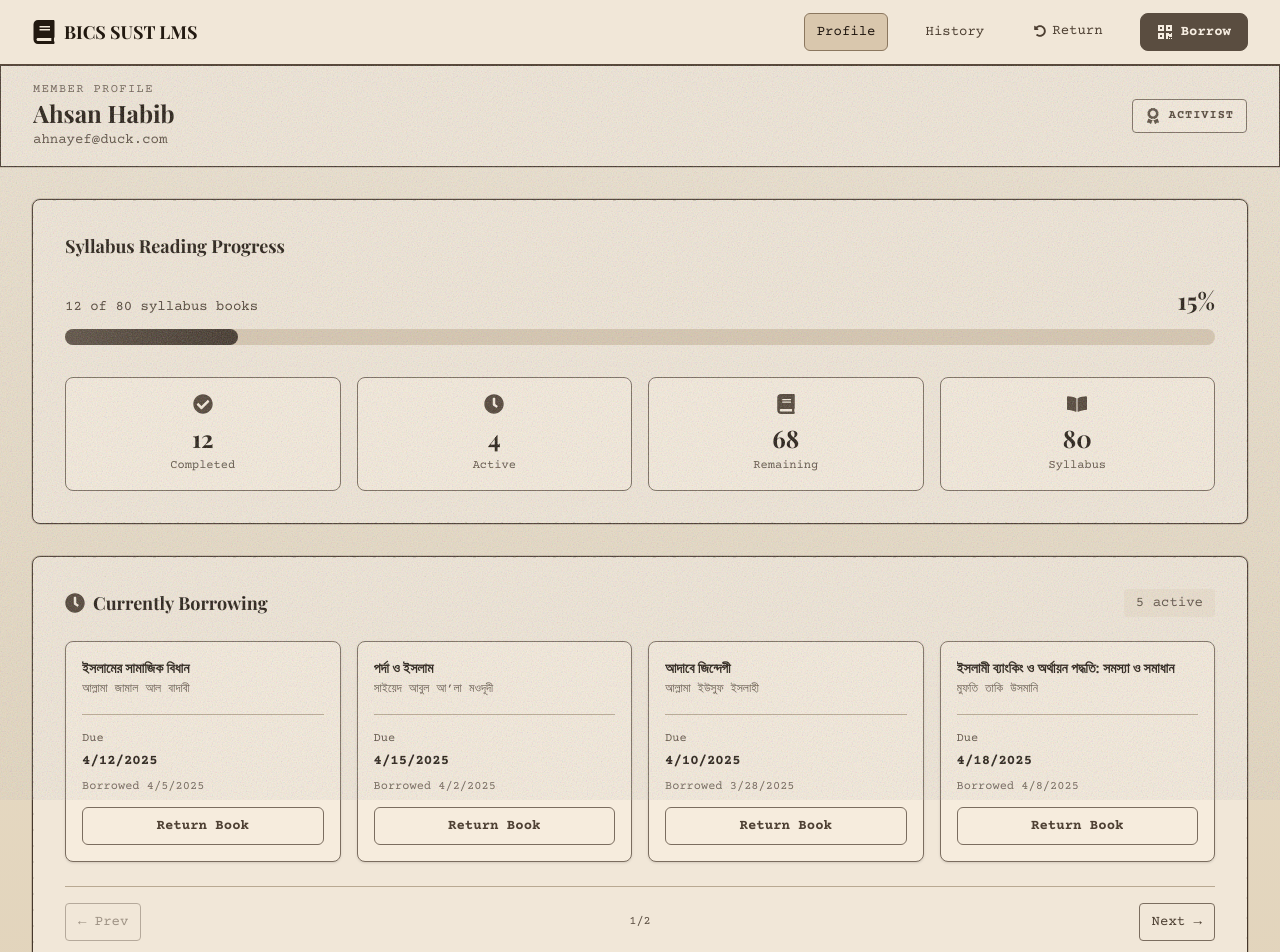
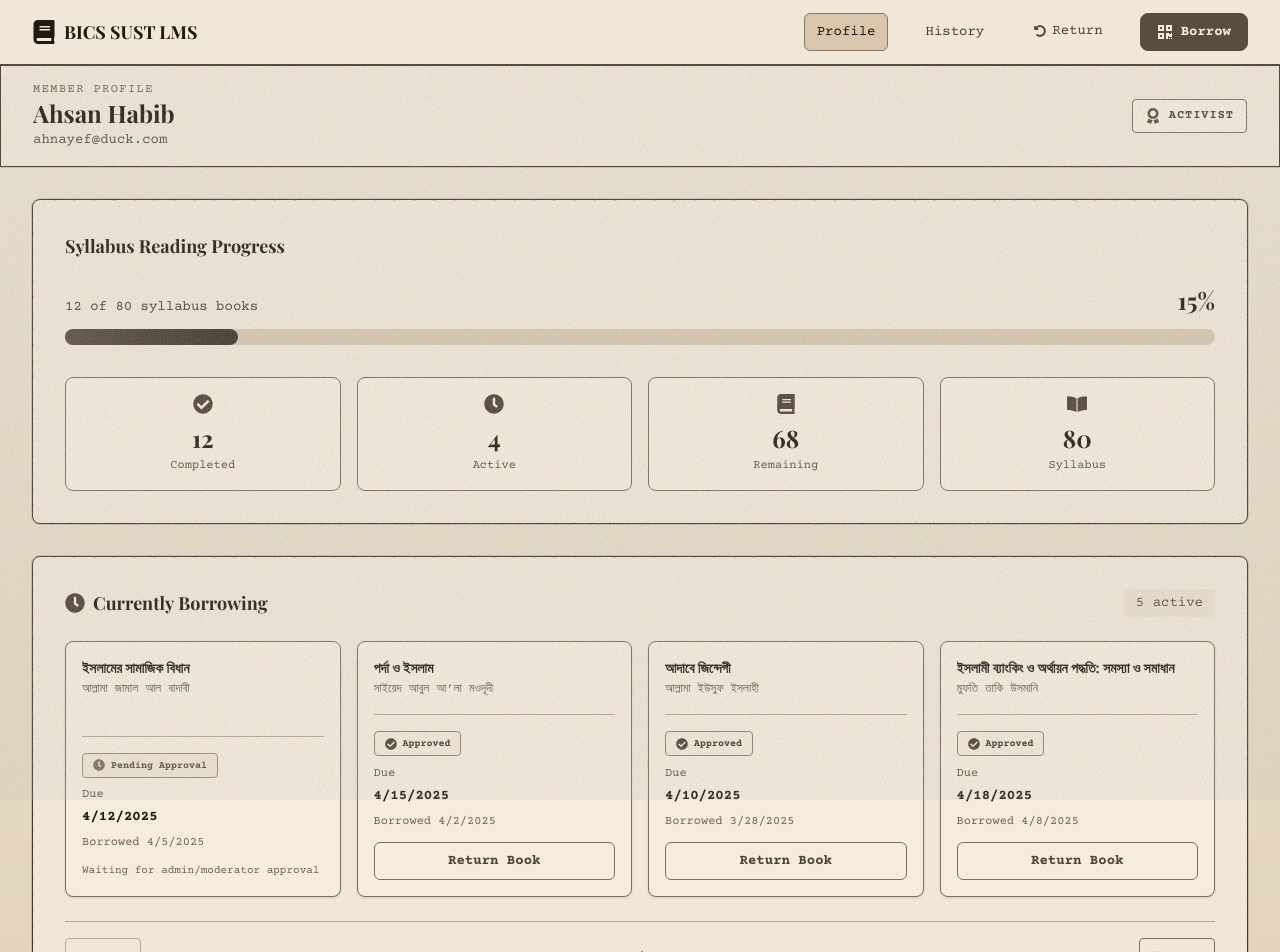
Before and after one commit to ahnayef/bics-sust-lms, a Next.js app: page /profile in a window 1280 px wide. Shown: the top 952 px of the page. Built offline with nearby package versions, Linux system fonts and the light colour scheme.

Commit message:
Update borrow workflow

```diff
--- a/app/(user)/borrow/page.tsx
+++ b/app/(user)/borrow/page.tsx
@@ -200,13 +200,17 @@ export default function BorrowPage() {
               </div>
             </div>
             <h2 className="text-2xl font-bold text-[#221910] mb-2 ink-title">
-              Borrow Successful!
+              Borrow Request Submitted
             </h2>
             <div className="bg-[#f6ecdd] border border-[#786a5c] rounded-lg p-4 mb-6">
               <p className="text-[#5c4f42] mb-3 ink-text">
                 <span className="font-semibold text-[#221910] ink-title">
                   {selectedCopy?.title}
                 </span>
+              </p>
+              <p className="text-sm text-[#5c4f42] mb-3 ink-text">
+                Waiting for admin/moderator approval before this appears in your
+                active borrows.
               </p>
               <div className="space-y-2 text-sm ink-text">
                 <p className="text-[#5c4f42]">
--- a/app/(user)/history/page.tsx
+++ b/app/(user)/history/page.tsx
@@ -13,7 +13,7 @@ import {
 export default function HistoryPage() {
   const [searchTerm, setSearchTerm] = useState("");
   const [statusFilter, setStatusFilter] = useState<
-    "all" | "completed" | "active" | "overdue"
+    "all" | "pending" | "completed" | "active" | "overdue"
   >("all");
   const [sortBy, setSortBy] = useState<"date" | "title" | "status">("date");
 
@@ -47,7 +47,7 @@ export default function HistoryPage() {
       borrowedDate: "2025-04-05",
       dueDate: "2025-04-12",
       returnDate: null,
-      status: "active",
+      status: "pending",
     },
     {
       id: 4,
@@ -122,7 +122,7 @@ export default function HistoryPage() {
       } else if (sortBy === "title") {
         return a.title.localeCompare(b.title);
       } else if (sortBy === "status") {
-        const statusOrder = { completed: 0, active: 1, overdue: 2 };
+        const statusOrder = { pending: 0, active: 1, overdue: 2, completed: 3 };
         return (
           statusOrder[a.status as keyof typeof statusOrder] -
           statusOrder[b.status as keyof typeof statusOrder]
@@ -137,6 +137,7 @@ export default function HistoryPage() {
   // Calculate stats
   const stats = {
     total: allHistory.length,
+    pending: allHistory.filter((item) => item.status === "pending").length,
     completed: allHistory.filter((item) => item.status === "completed").length,
     active: allHistory.filter((item) => item.status === "active").length,
     overdue: allHistory.filter((item) => item.status === "overdue").length,
@@ -144,6 +145,13 @@ export default function HistoryPage() {
 
   const getStatusBadge = (status: string) => {
     switch (status) {
+      case "pending":
+        return (
+          <span className="inline-flex items-center gap-1.5 px-3 py-1 bg-[#efe4d1] text-[#5a4b3f] border border-[#9b8a75] text-xs font-semibold rounded-sm ink-text">
+            <FaClock className="w-3 h-3 text-[#7b6d5f]" />
+            Pending Approval
+          </span>
+        );
       case "completed":
         return (
           <span className="inline-flex items-center gap-1.5 px-3 py-1 bg-[#f3e9d8] text-[#3f3328] border border-[#8f7f6c] text-xs font-semibold rounded-sm ink-text">
@@ -232,7 +240,7 @@ export default function HistoryPage() {
           </div>
 
           {/* Quick Stats */}
-          <div className="grid grid-cols-2 sm:grid-cols-4 gap-4">
+          <div className="grid grid-cols-2 sm:grid-cols-5 gap-4">
             <div className="bg-[#f6ecdd] border border-[#786a5c] p-4 rounded text-center">
               <p className="text-2xl font-bold text-[#221910] ink-title">
                 {stats.total}
@@ -240,6 +248,12 @@ export default function HistoryPage() {
               <p className="text-xs text-[#5c4f42] mt-1 ink-text">
                 Total Transactions
               </p>
+            </div>
+            <div className="bg-[#f6ecdd] border border-[#786a5c] p-4 rounded text-center">
+              <p className="text-2xl font-bold text-[#221910] ink-title">
+                {stats.pending}
+              </p>
+              <p className="text-xs text-[#5c4f42] mt-1 ink-text">Pending</p>
             </div>
             <div className="bg-[#f6ecdd] border border-[#786a5c] p-4 rounded text-center">
               <p className="text-2xl font-bold text-[#221910] ink-title">
@@ -296,6 +310,7 @@ export default function HistoryPage() {
                   setStatusFilter(
                     e.target.value as
                       | "all"
+                      | "pending"
                       | "completed"
                       | "active"
                       | "overdue",
@@ -304,6 +319,7 @@ export default function HistoryPage() {
                 className="w-full px-4 py-2 border border-[#7b6d5f] bg-[#f8f1e6] text-[#1f1812] rounded focus:outline-none focus:ring-2 focus:ring-[#5a4d40] focus:border-transparent ink-text"
               >
                 <option value="all">All</option>
+                <option value="pending">Pending Approval</option>
                 <option value="completed">Completed</option>
                 <option value="active">Active</option>
                 <option value="overdue">Overdue</option>
@@ -394,6 +410,10 @@ export default function HistoryPage() {
                           <span className="text-xs text-[#7b6d5f] ink-text">
                             -
                           </span>
+                        ) : item.status === "pending" ? (
+                          <span className="text-xs text-[#7b6d5f] ink-text">
+                            Awaiting Approval
+                          </span>
                         ) : (
                           <Link
                             href={`/return?copyId=${encodeURIComponent(item.copyId)}`}
--- a/app/(user)/profile/page.tsx
+++ b/app/(user)/profile/page.tsx
@@ -38,6 +38,7 @@ export default function MemberProfile() {
         author: "আল্লামা জামাল আল বাদাবী",
         borrowedDate: "2025-04-05",
         dueDate: "2025-04-12",
+        status: "pending",
         isSyllabus: true,
       },
       {
@@ -47,6 +48,7 @@ export default function MemberProfile() {
         author: "সাইয়েদ আবুল আ’লা মওদূদী",
         borrowedDate: "2025-04-02",
         dueDate: "2025-04-15",
+        status: "active",
         isSyllabus: false,
       },
       {
@@ -56,6 +58,7 @@ export default function MemberProfile() {
         author: "আল্লামা ইউসুফ ইসলাহী",
         borrowedDate: "2025-03-28",
         dueDate: "2025-04-10",
+        status: "active",
         isSyllabus: true,
       },
       {
@@ -65,6 +68,7 @@ export default function MemberProfile() {
         author: "মুফতি তাকি উসমানি",
         borrowedDate: "2025-04-08",
         dueDate: "2025-04-18",
+        status: "active",
         isSyllabus: true,
       },
       {
@@ -159,6 +163,24 @@ export default function MemberProfile() {
       default:
         return null;
     }
+  };
+
+  const getBorrowRequestBadge = (status: string) => {
+    if (status === "pending") {
+      return (
+        <span className="inline-flex items-center gap-1.5 px-2.5 py-1 bg-[#efe4d1] text-[#5a4b3f] border border-[#9b8a75] text-[10px] font-semibold rounded-sm ink-text">
+          <FaClock className="w-3 h-3 text-[#7b6d5f]" />
+          Pending Approval
+        </span>
+      );
+    }
+
+    return (
+      <span className="inline-flex items-center gap-1.5 px-2.5 py-1 bg-[#f3e9d8] text-[#3f3328] border border-[#8f7f6c] text-[10px] font-semibold rounded-sm ink-text">
+        <FaCheckCircle className="w-3 h-3 text-[#4e4033]" />
+        Approved
+      </span>
+    );
   };
 
   return (
@@ -341,6 +363,9 @@ export default function MemberProfile() {
                         </p>
                       </div>
                       <div className="pt-3 sm:pt-4 border-t border-[#b9a992]">
+                        <div className="mb-2">
+                          {getBorrowRequestBadge(item.status || "active")}
+                        </div>
                         <p className="text-xs text-[#5c4f42] mb-1 ink-text">
                           Due
                         </p>
@@ -351,12 +376,18 @@ export default function MemberProfile() {
                           Borrowed{" "}
                           {new Date(item.borrowedDate).toLocaleDateString()}
                         </p>
+                        {item.status === "pending" ? (
+                          <p className="mt-3 text-[11px] text-[#6f6256] ink-text">
+                            Waiting for admin/moderator approval
+                          </p>
+                        ) : (
                           <Link
                             href={`/return?copyId=${encodeURIComponent(item.copyId)}`}
                             className="mt-3 inline-flex w-full items-center justify-center px-3 py-2 border border-[#7b6d5f] rounded-md text-xs sm:text-sm font-semibold text-[#4e4033] hover:bg-[#eadcca] transition-colors ink-text"
                           >
                             Return Book
                           </Link>
+                        )}
                       </div>
                     </div>
                   </div>
```
Lines whose indentation alone changed are shown as unchanged.
